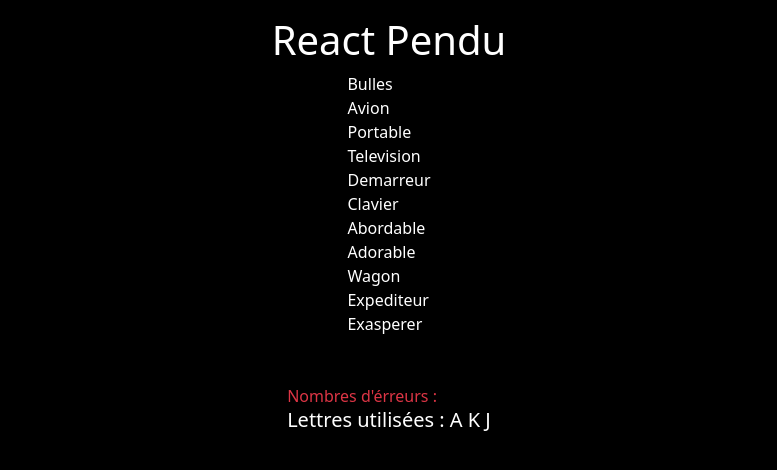
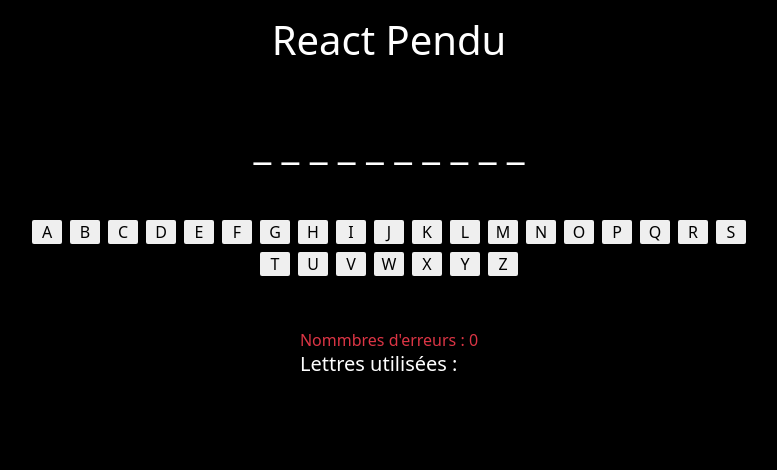
Before and after one commit to ethantaylan/react-hangman, a React (Vite) app: page / in a window 1280 px wide. Shown: the top 470 px of the page, without its empty margins (251-1028 px from the left). Built offline with nearby package versions, Linux system fonts and the light colour scheme.

Commit message:
feat(hangman): added hangman informations

```diff
--- /dev/null
+++ b/src/components/HangmanInformations.tsx
@@ -0,0 +1,12 @@
+import React from "react";
+
+const HangmanInformations: React.FC = () => {
+  return (
+    <div>
+      <span className="text-danger">Nommbres d'erreurs : 0</span>
+      <h5 className="text-white">Lettres utilisées : </h5>
+    </div>
+  );
+};
+
+export default HangmanInformations;
--- a/src/components/Input.tsx
+++ /dev/null
@@ -1,17 +0,0 @@
-import React from "react";
-
-interface InputProps {
-  errorsTitle: string;
-  lettersUsed: string;
-}
-
-const Input: React.FC<InputProps> = ({ errorsTitle, lettersUsed }) => {
-  return (
-    <div className="mt-5">
-      {errorsTitle && <span className="text-danger">{errorsTitle}</span>}
-      {lettersUsed && <h5 className="text-white">Lettres utilisées : {lettersUsed}</h5>}
-    </div>
-  );
-};
-
-export default Input;
--- a/src/components/WordToFind.tsx
+++ b/src/components/WordToFind.tsx
@@ -1,6 +1,4 @@
-interface WordToFindProps {
-  WordToFind: string;
-}
+import React from "react";
 
 const Words = [
   "Bulles",
@@ -16,12 +14,51 @@
   "Exasperer",
 ];
 
-const WordToFind: React.FC<WordToFindProps> = ({ WordToFind }) => {
+const alphabet = "abcdefghijklmnopqrstuvwxyz".toUpperCase().split("");
+
+const WordToFind: React.FC = () => {
+  const [replacedWord, setReplacedWord] = React.useState<string[]>([]);
+
+  const getRandomWord = (words: string[]) => {
+    const randomIndex = Math.floor(Math.random() * words.length);
+    return words[randomIndex];
+  };
+
+  const replaceWithUnderscores = (word: string) => {
+    return "_".repeat(word.length).split("");
+  };
+
+  const randomWord = getRandomWord(Words);
+  const underscores = replaceWithUnderscores(randomWord);
+
+  React.useEffect(() => {
+    setReplacedWord(underscores);
+  }, []);
+
+  const handleLetterClick = (letter: string) => {
+    let newReplacedWord = [...replacedWord];
+    for (let i = 0; i < randomWord.length; i++) {
+      if (randomWord[i].toUpperCase() === letter) {
+        newReplacedWord[i] = letter;
+      }
+    }
+    setReplacedWord(newReplacedWord);
+  };
+
   return (
-    <div className="d-flex text-white flex-column">
-        {Words.map((word) => (
-          <span>{word}</span>
+    <div className="d-flex mt-5 text-white align-items-center mb-5 flex-column">
+      <span className="mb-5 display-6">{replacedWord.join(" ")}</span>
+      <div className="d-flex justify-content-center flex-wrap w-75">
+        {alphabet.map((letter) => (
+          <button
+            key={letter}
+            className="letter-button"
+            onClick={() => handleLetterClick(letter)}
+          >
+            {letter}
+          </button>
         ))}
+      </div>
     </div>
   );
 };
--- a/src/index.css
+++ b/src/index.css
@@ -10,3 +10,16 @@
   height: 100%;
   background-color: black;
 }
+
+.letter-button {
+  border-radius: 2px;
+  border: none;
+  margin: 4px;
+  width: 30px;
+}
+
+.letter-button:hover {
+  background-color: rgb(192, 218, 241);
+  transform: scale(1.1);
+  transition: 0.2s;
+}
--- a/src/packages/Home.tsx
+++ b/src/packages/Home.tsx
@@ -1,13 +1,13 @@
-import Input from "../components/Input";
+import HangmanInformations from "../components/HangmanInformations";
 import WordToFind from "../components/WordToFind";
 
 const Home = () => {
   return (
     <div className="d-flex flex-column pt-3 align-items-center justify-content-center">
       <h1 className="text-white">React Pendu</h1>
-      <WordToFind WordToFind={"C_ _ _ _ _"} />
+      <WordToFind />
       <div className="d-flex align-items-center flex-column">
-        <Input errorsTitle="Nombres d'érreurs : " lettersUsed={"A K J"} />
+        <HangmanInformations />
       </div>
     </div>
   );
```
